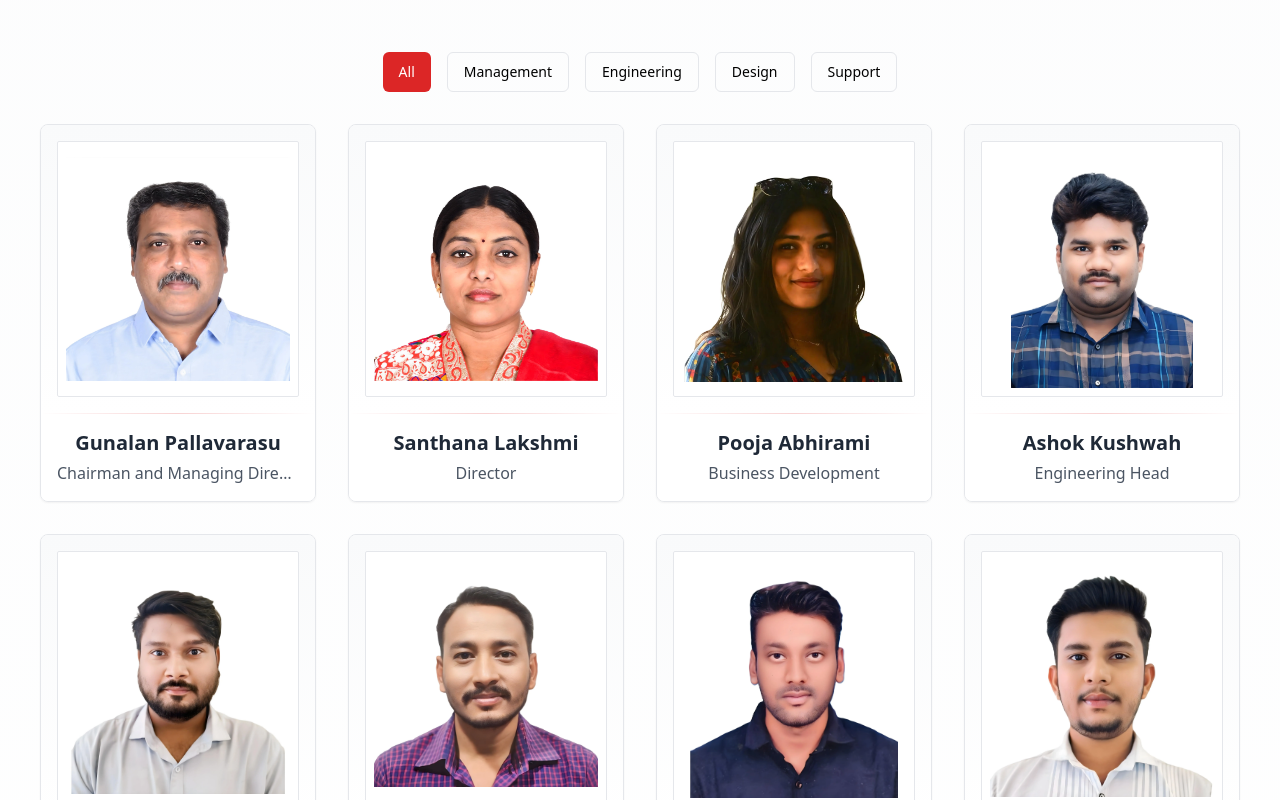
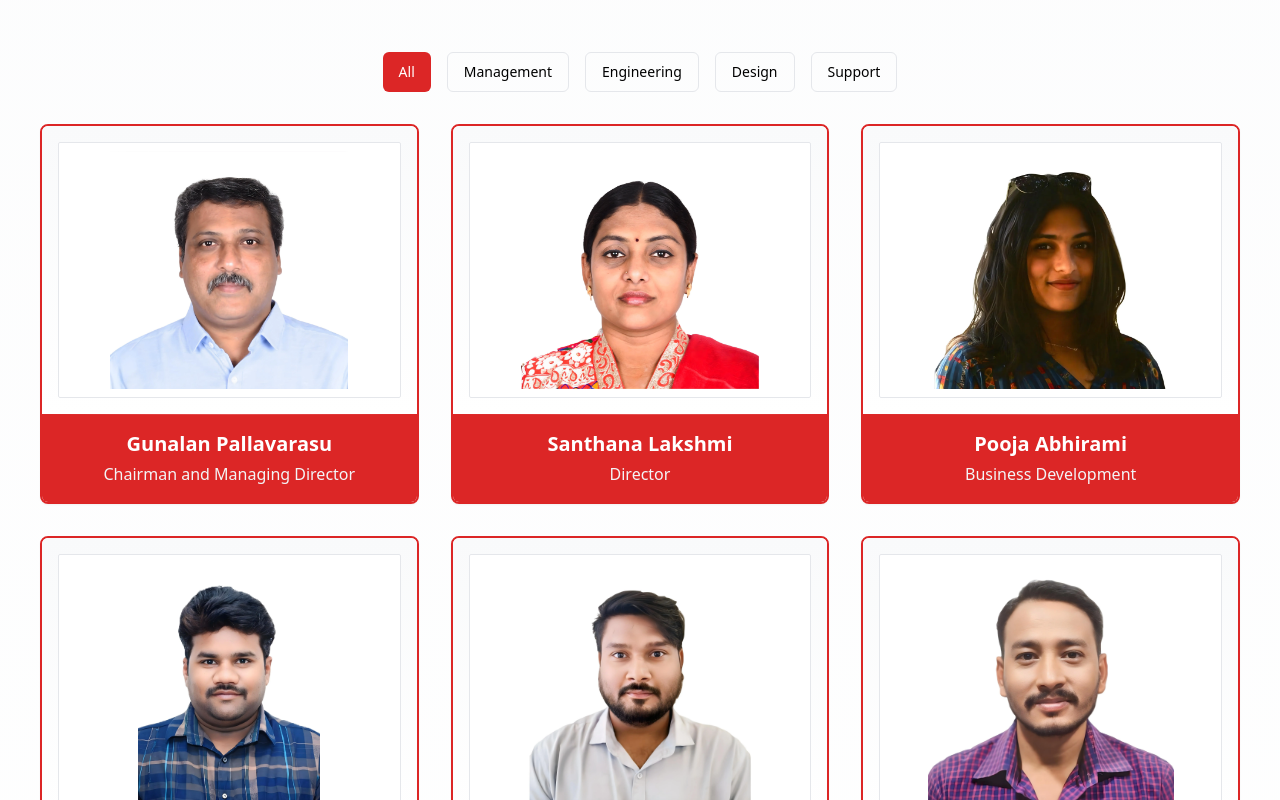
Before and after one commit to kavish22/leaf-spring-website, a Next.js app: page /team in a window 1280 px wide. Shown: the part 1000-1800 px from the top of the page. Built offline with nearby package versions, Linux system fonts and the light colour scheme.

Commit message:
Add files via upload

```diff
--- a/app/about/page.tsx
+++ b/app/about/page.tsx
@@ -43,7 +43,7 @@ const coreValues = [
 
 const timelineEvents = [
   { year: 1990, title: "Foundation", description: "LEAFSPRINGS was established with a vision to revolutionize leaf spring manufacturing." },
-  { year: 2000, title: "Global Expansion", description: "Expanded operations to serve international markets across 20 countries." },
+  { year: 2000, title: "Global Expansion", description: "Expanded operations to serve international markets across 10 countries." },
   { year: 2010, title: "Innovation Milestone", description: "Launched our patented high-efficiency leaf spring forming technology." },
   { year: 2020, title: "Industry 4.0 Integration", description: "Implemented AI and IoT solutions in our manufacturing processes." },
 ]
@@ -417,8 +417,8 @@ export default function AboutPage() {
                             {
                               icon: <Globe className="w-12 h-12 text-red-600" />,
                               title: "Global Presence",
-                              description: "Serving customers in over 50 countries worldwide",
-                              metric: "50+ Countries"
+                              description: "Serving customers in over 10 countries worldwide",
+                              metric: "10+ Countries"
                             },
                             {
                               icon: <Award className="w-12 h-12 text-red-600" />,
--- a/app/contact/page.tsx
+++ b/app/contact/page.tsx
@@ -457,7 +457,7 @@ export default function ContactPage() {
                         </div>
                         <div>
                           <h5 className="font-semibold text-gray-900 mb-1">Works Address</h5>
-                          <p className="text-gray-600">Sanwer Road, Indore,<br />Madhya Pradesh, India</p>
+                          <p className="text-gray-600">Raghavendra Tech Excellence Pvt Ltd<br /> Sanwer Road, Indore, M.P. India</p>
                         </div>
                       </div>
                       <div className="flex gap-4">
--- a/app/page.tsx
+++ b/app/page.tsx
@@ -318,10 +318,10 @@ export default function HomePage() {
       link: "/products/heavy-duty-shearing-machine"
     },
     {
-      title: "Leaf Spring Assembly Line",
-      description: "50-ton automated system with quality control",
+      title: "Profile Checking Gauge",
+      description: "Hot or cold checking with ±1 mm length tolerance",
       image: "/images/7s.png",
-      link: "/products/manual-leaf-spring-assembling-machine"
+      link: "/products/profile-checking-gauge"
     },
     {
       title: "Multi Station Press",
@@ -531,7 +531,8 @@ export default function HomePage() {
                            leading-relaxed font-medium
                            backdrop-blur-[2px] text-left sm:text-left
                            tracking-wide">
-                Industry-Leading Heavy Duty Shearing Machines, Assembly Lines, and High Pressure Descaler
+                Highly reliable shearing machines, Assembly lines and other leaf spring production machines.
+
               </p>
 
               {/* Desktop CTA buttons remain unchanged */}
--- a/app/products/high-pressure-de-scaler/page.tsx
+++ b/app/products/high-pressure-de-scaler/page.tsx
@@ -35,7 +35,7 @@ const product = {
   ],
   gallery: [
     "/images/products/High Pressure De-scaler.webp",
-    "/images/products/Descaler-1.webp",
+    "/images/products/De-scaler-1.webp",
     "https://www.youtube.com/embed/2Ao5W3gpmks"
     // Add more images/videos as needed
   ]
--- a/app/team/page.tsx
+++ b/app/team/page.tsx
@@ -308,7 +308,7 @@ export default function TeamPage() {
               </Button>
             </motion.div>
 
-            <motion.div className="grid grid-cols-2 md:grid-cols-3 lg:grid-cols-4 gap-3 px-2 sm:gap-6 sm:px-4 md:gap-8 md:px-6">
+            <motion.div className="grid grid-cols-2 md:grid-cols-3 gap-3 px-2 sm:gap-6 sm:px-4 md:gap-8 md:px-6">
               {filteredTeamMembers.map((member, index) => (
                 <motion.div
                   key={index}
@@ -321,7 +321,7 @@ export default function TeamPage() {
                   }}
                   layout
                 >
-                  <Card className="overflow-hidden transition-all duration-300 hover:shadow-xl group">
+                  <Card className="overflow-hidden transition-all duration-300 hover:shadow-xl group !border-2 !border-red-600">
                     <div className="relative bg-gradient-to-b from-gray-50 to-white h-36 sm:h-48 md:h-72 p-2 sm:p-4">
                       <div className="relative h-full w-full border border-gray-200 rounded-sm bg-white overflow-hidden">
                         <Image
@@ -333,12 +333,12 @@ export default function TeamPage() {
                         />
                       </div>
                     </div>
-                    <CardContent className="text-center p-2 sm:p-3 md:p-4 bg-white relative">
-                      <div className="absolute inset-x-0 top-0 h-px bg-gradient-to-r from-transparent via-red-600/20 to-transparent" />
-                      <h3 className="text-base sm:text-lg md:text-xl font-semibold mb-0.5 sm:mb-1 text-gray-800 truncate">
+                    <CardContent className="text-center p-2 sm:p-3 md:p-4 bg-red-600 relative">
+                      <div className="absolute inset-x-0 top-0 h-px bg-gradient-to-r from-transparent via-white/20 to-transparent" />
+                      <h3 className="text-base sm:text-lg md:text-xl font-semibold mb-0.5 sm:mb-1 text-white truncate">
                         {member.name}
                       </h3>
-                      <p className="text-xs sm:text-sm md:text-base text-gray-600 truncate">
+                      <p className="text-xs sm:text-sm md:text-base text-gray-100 truncate">
                         {member.position}
                       </p>
                     </CardContent>
```
Also changed, not shown: app/products/manual-leaf-spring-assembling-machine/page.tsx (line endings or trailing spaces).
